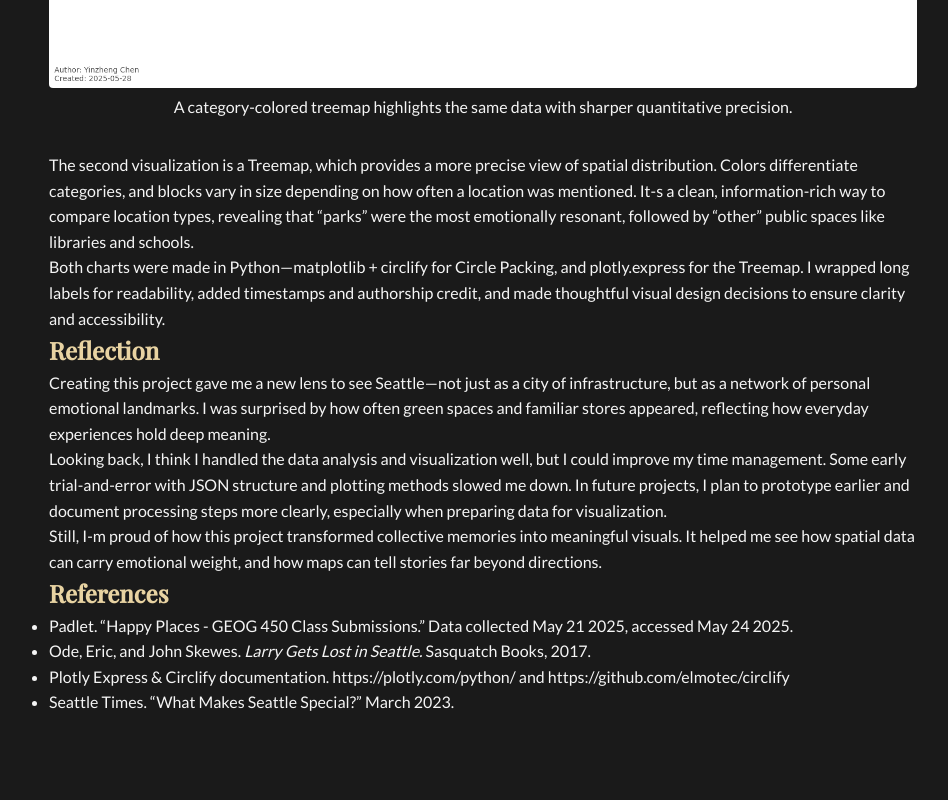
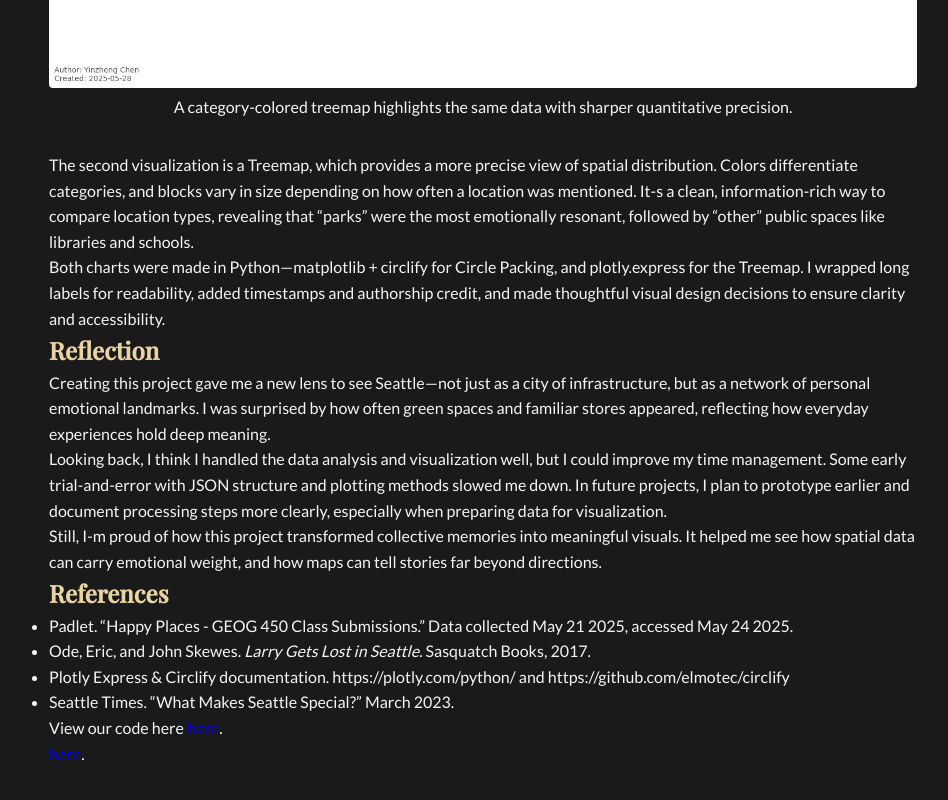
Before and after one commit to YinzhengChen/GEOG450FinalPortfolio, a plain HTML site: page happy_places.html in a window 1280 px wide. Shown: the part 2242-3042 px from the top of the page, without its empty margins (157-1105 px from the left). Before the commit the page ends 3005 px from the top, so only its background shows below. Drawn offline with nearby package versions, Linux system fonts and the light colour scheme.

Commit message:
Update happy_places.html

```diff
--- a/happy_places.html
+++ b/happy_places.html
@@ -56,6 +56,11 @@
   <li>Ode, Eric, and John Skewes. <em>Larry Gets Lost in Seattle.</em> Sasquatch Books, 2017.</li>
   <li>Plotly Express &amp; Circlify documentation. https://plotly.com/python/ and https://github.com/elmotec/circlify</li>
   <li>Seattle Times. “What Makes Seattle Special?” March 2023.</li>
+  <p>View our code here
+  <a href="https://colab.research.google.com/drive/1Fhx5bPlzyswogyGVPg2bDGPg8Bi_R205?usp=sharing" target="_blank">here</a>.
+    </ul>
+  <a href="https://colab.research.google.com/drive/1bcX0ieidtHI4g6BUhdbO7NvCYtrYQhfX?usp=sharing" target="_blank">here</a>.
+    </ul>
 </ul>
 </main>
 </body>
```
